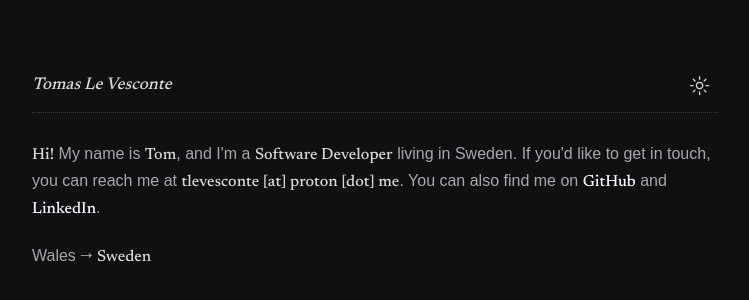
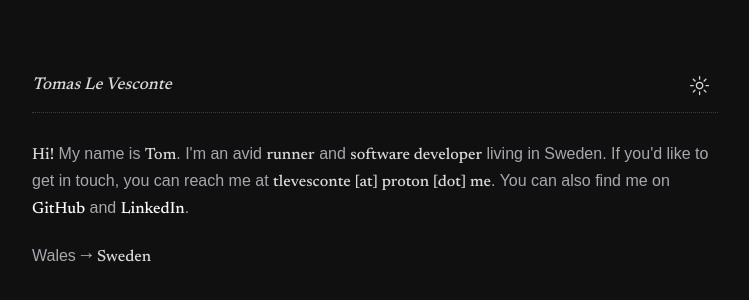
Before and after one commit to levesconte/www, a Next.js app: page / in a window 1280 px wide. Shown: the part 188-488 px from the top of the page, without its empty margins (265-1014 px from the left). Built offline with nearby package versions, Linux system fonts and the light colour scheme; a web font is replaced by a local one.

Commit message:
Update text

```diff
--- a/src/app/page.tsx
+++ b/src/app/page.tsx
@@ -26,9 +26,10 @@ export default function Home() {
         {/* Description */}
         <div className="text-light-primary-foreground dark:text-dark-primary-foreground max-w-full">
           <p className="mb-[22px] leading-relaxed">
-            <SpecialText text="Hi!" /> My name is <SpecialText text="Tom" />,
-            and I&#39;m a <SpecialText text="Software Developer" /> living in
-            Sweden. If you&#39;d like to get in touch, you can reach me at{" "}
+            <SpecialText text="Hi!" /> My name is <SpecialText text="Tom" />.
+            I&#39;m an avid <SpecialText text="runner" /> and{" "}
+            <SpecialText text="software developer" /> living in Sweden. If
+            you&#39;d like to get in touch, you can reach me at{" "}
             <SpecialText text="tlevesconte [at] proton [dot] me" />. You can
             also find me on{" "}
             <Hyperlink text="GitHub" href="https://github.com/levesconte" /> and{" "}
```
